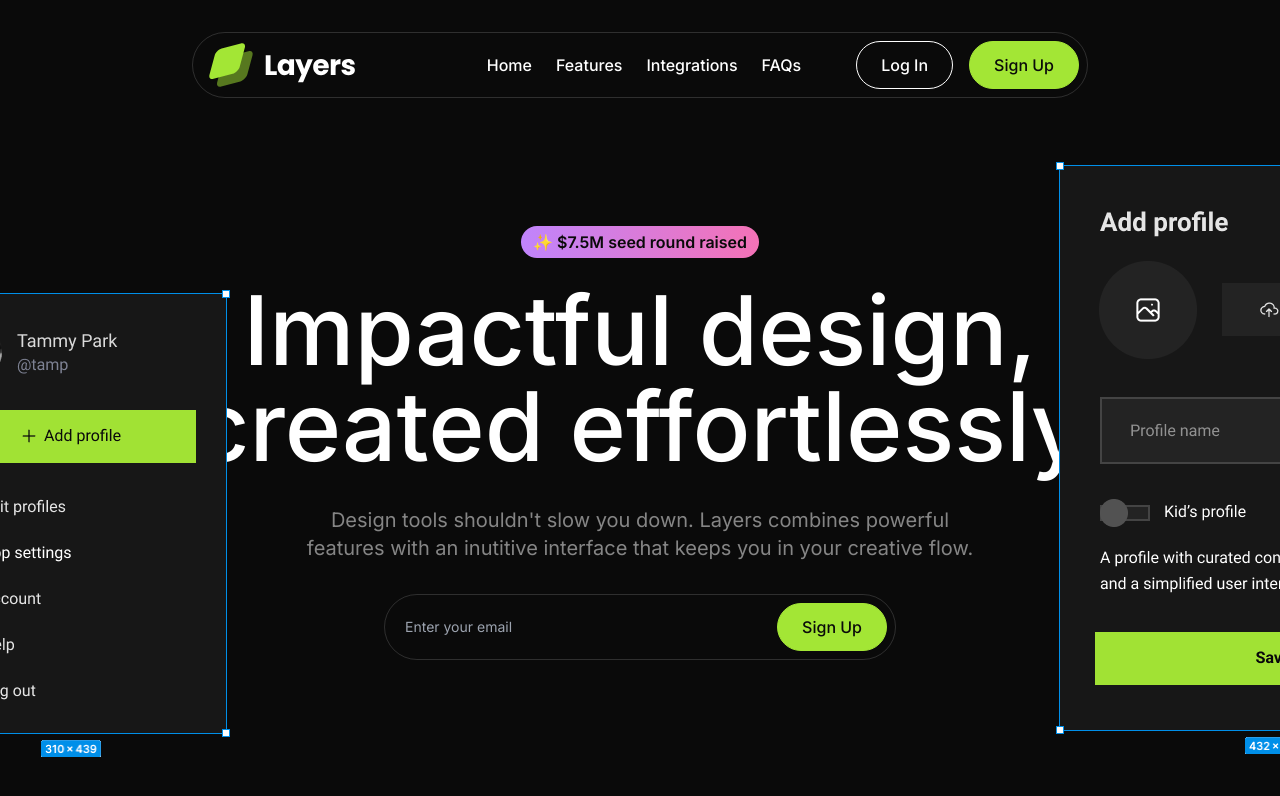
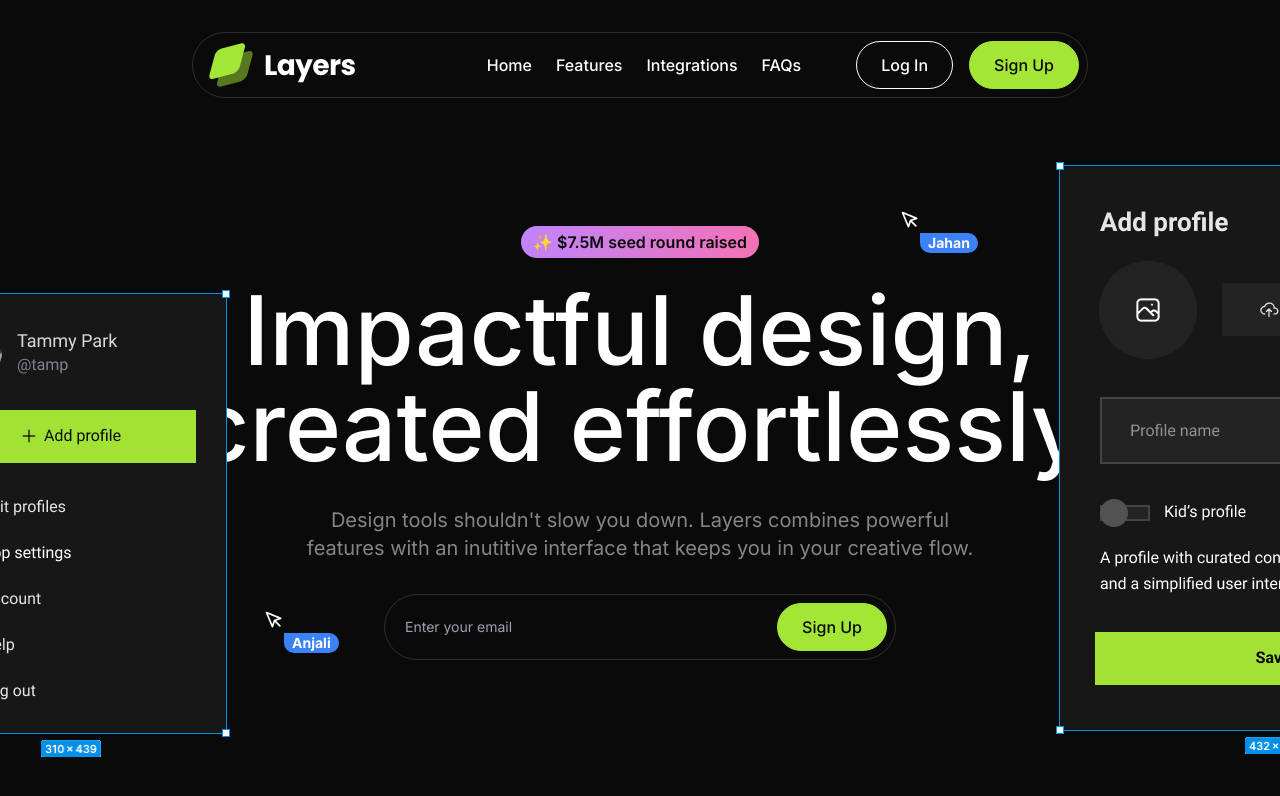
Before and after one commit to jahansid/Frontend_layers, a Next.js app: page / in a window 1280 px wide. Shown: the top 796 px of the page. Built offline with nearby package versions, Linux system fonts and the light colour scheme.

Commit message:
Pointer component added into Hero section

```diff
--- /dev/null
+++ b/src/components/Pointer.tsx
@@ -0,0 +1,37 @@
+import { twMerge } from "tailwind-merge";
+
+export default function Pointer(props: {
+    name: string;
+    color?: "blue" | "red";
+}) {
+    const { name, color } = props;
+    return (
+        <div className=" relative">
+            <svg
+                xmlns="http://www.w3.org/2000/svg"
+                width="24"
+                height="24"
+                viewBox="0 0 24 24"
+                fill="none"
+                stroke="currentColor"
+                strokeWidth="2"
+                strokeLinecap="round"
+                strokeLinejoin="round"
+                className="feather feather-mouse-pointer text-white size-5"
+            >
+                <path d="M3 3l7.07 16.97 2.51-7.39 7.39-2.51L3 3z"></path>
+                <path d="M13 13l6 6"></path>
+            </svg>
+            <div className="absolute top-full left-full">
+                <div
+                    className={twMerge(
+                        "inline-flex text-sm font-bold bg-blue-500 px-2 rounded-full rounded-tl-none ",
+                        color === "red" && "bg-red-500"
+                    )}
+                >
+                    {name}
+                </div>
+            </div>
+        </div>
+    );
+}
--- a/src/sections/Hero.tsx
+++ b/src/sections/Hero.tsx
@@ -1,6 +1,7 @@
 import Button from "@/components/Button";
 import design1Image from "@/assets/images/design-example-1.png";
 import design2Image from "@/assets/images/design-example-2.png";
+import Pointer from "@/components/Pointer";
 import Image from "next/image";
 
 export default function Hero() {
@@ -12,6 +13,12 @@ export default function Hero() {
                 </div>
                 <div className=" absolute -right-64 -top-16 hidden lg:block">
                     <Image src={design2Image} alt="design2image" />
+                </div>
+                <div className=" absolute left-56 top-96 hidden lg:block">
+                    <Pointer name="Anjali" />
+                </div>
+                <div className=" absolute right-80 -top-4 hidden lg:block">
+                    <Pointer name="Jahan" />
                 </div>
                 <div className=" flex items-center justify-center">
                     <div className=" inline-flex text-base px-3 py-1 bg-gradient-to-r from-purple-400 to-pink-400 rounded-full text-neutral-950 font-semibold">
```
